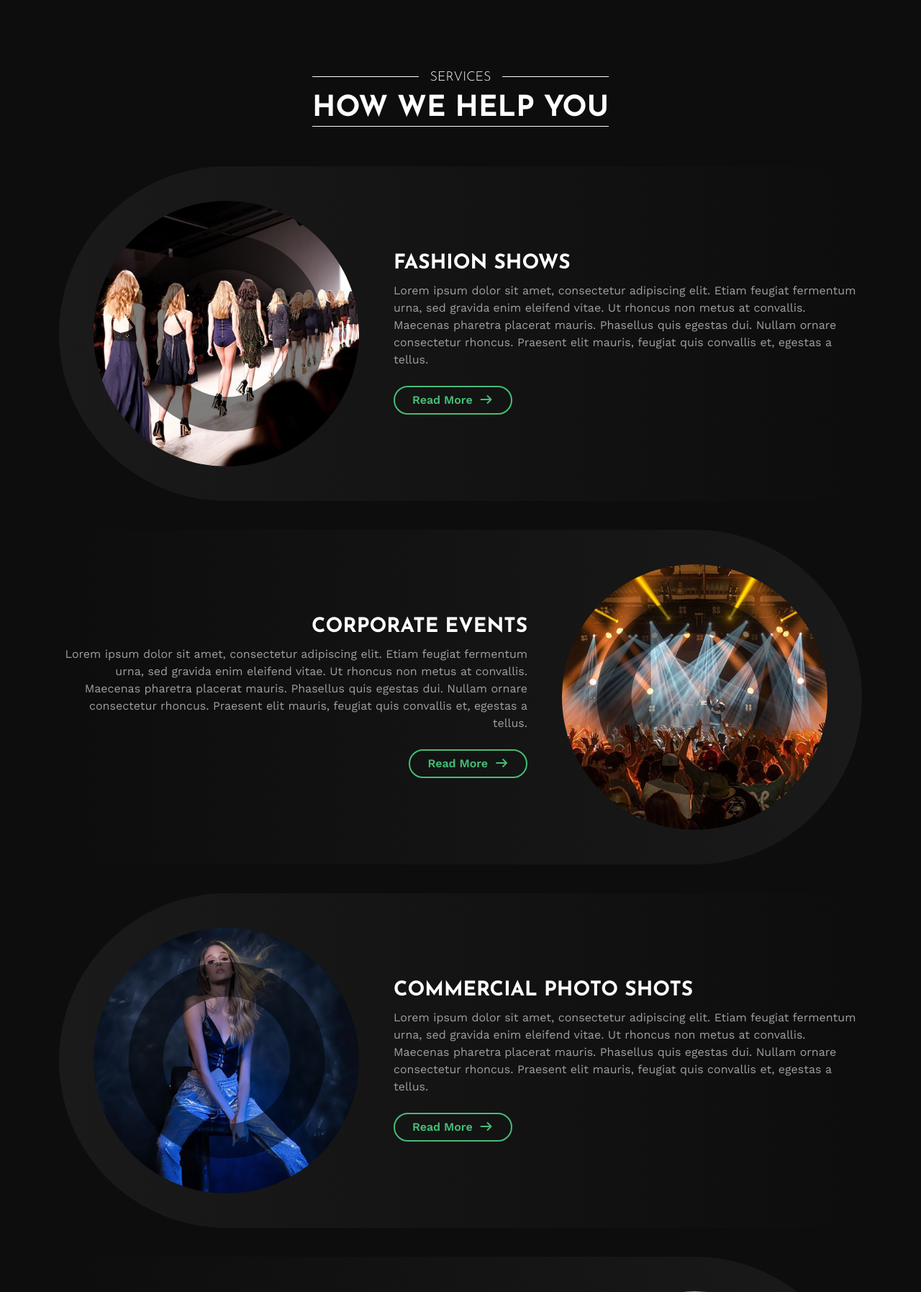
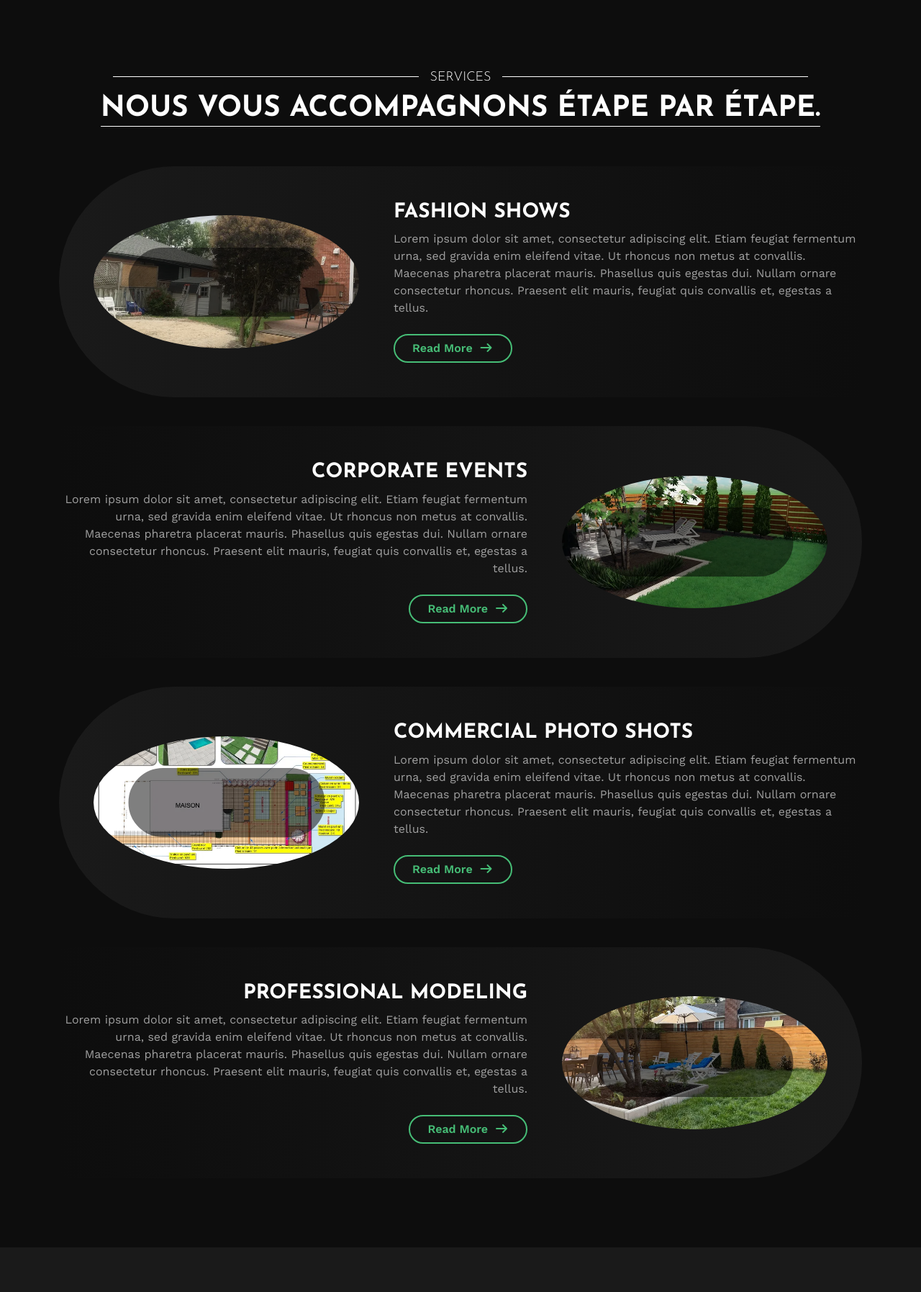
Before and after one commit to wafae28/eden-3d, a PHP site: page /service.html in a window 1280 px wide. Shown: the part 452-2247 px from the top of the page at 72% size. Run offline with PHP 8.4, Linux system fonts and the light colour scheme; some libraries are stand-ins or nearby versions.

Commit message:
section service

```diff
--- a/css/style.css
+++ b/css/style.css
@@ -408,6 +408,6 @@
 }
 .logo img{
     display:block;
-    width:90px;
+    width:200px;
     height:auto;
   }
--- a/service.html
+++ b/service.html
@@ -100,7 +100,7 @@
                 <div class="title wow fadeInUp" data-wow-delay="0.1s">
                     <div class="title-center">
                         <h5>Services</h5>
-                        <h1>How We Help You</h1>
+                        <h1>Nous vous accompagnons étape par étape.</h1>
                     </div>
                 </div>
             </div>
@@ -108,7 +108,7 @@
                 <div class="row g-0 align-items-center">
                     <div class="col-md-5">
                         <div class="service-img p-5 wow fadeInRight" data-wow-delay="0.2s">
-                            <img class="img-fluid rounded-circle" src="img/service-1.jpg" alt="">
+                            <img class="img-fluid rounded-circle" src="img/1.png" alt="">
                         </div>
                     </div>
                     <div class="col-md-7">
@@ -128,7 +128,7 @@
                 <div class="row g-0 align-items-center">
                     <div class="col-md-5 order-md-1 text-md-end">
                         <div class="service-img p-5 wow fadeInLeft" data-wow-delay="0.2s">
-                            <img class="img-fluid rounded-circle" src="img/service-2.jpg" alt="">
+                            <img class="img-fluid rounded-circle" src="img/2.png" alt="">
                         </div>
                     </div>
                     <div class="col-md-7">
@@ -148,7 +148,7 @@
                 <div class="row g-0 align-items-center">
                     <div class="col-md-5">
                         <div class="service-img p-5 wow fadeInRight" data-wow-delay="0.2s">
-                            <img class="img-fluid rounded-circle" src="img/service-3.jpg" alt="">
+                            <img class="img-fluid rounded-circle" src="img/3.png" alt="">
                         </div>
                     </div>
                     <div class="col-md-7">
@@ -168,7 +168,7 @@
                 <div class="row g-0 align-items-center">
                     <div class="col-md-5 order-md-1 text-md-end">
                         <div class="service-img p-5 wow fadeInLeft" data-wow-delay="0.2s">
-                            <img class="img-fluid rounded-circle" src="img/service-4.jpg" alt="">
+                            <img class="img-fluid rounded-circle" src="img/4.png" alt="">
                         </div>
                     </div>
                     <div class="col-md-7">
```
Also changed, not shown: index.html (+12 -15 lines), img/1.png (added), img/2.png (added), img/3.png (added), img/4.png (added), img/about.png, img/logo2.png (added).
